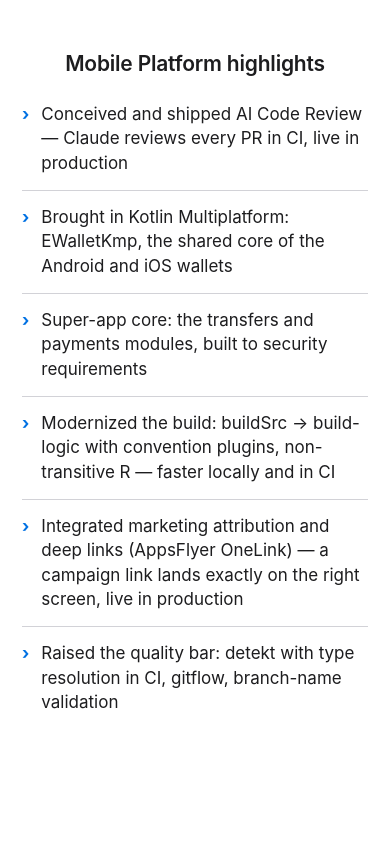
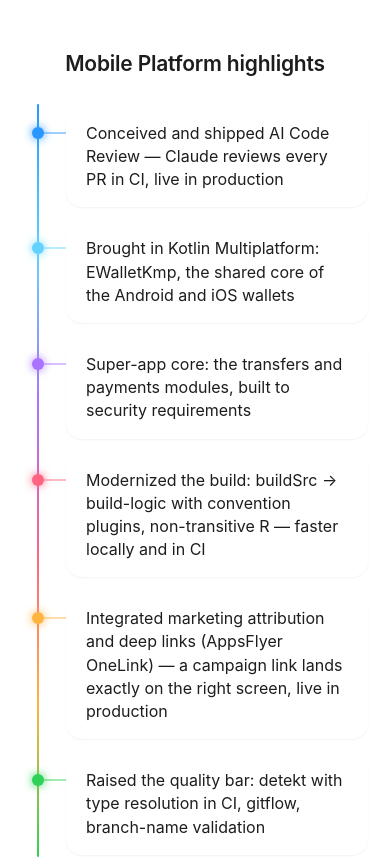
Before and after one commit to saburjonsafarov/sshorg.com, a plain HTML site: page site/index.html in a window 390 px wide. Shown: the part 2911-3769 px from the top of the page. Drawn offline with Linux system fonts and the light colour scheme.

Commit message:
Highlights как git-граф + фикс конфликта reveal и hover
- «Ключевое в Mobile Platform» вместо плоского списка — git-граф:
  вертикальная ось в фирменном градиенте, шесть цветных узлов-коммитов
  со свечением, ветви-соединители к карточкам, hover-сдвиг
- баг-фикс: html.js .reveal.in { transform: none } перебивал по
  специфичности все :hover-transform (включая lift карточек);
  скрытое состояние переехало в .reveal:not(.in) — после появления
  transform возвращается элементу
- каскад-стаггер из CSS nth-child в JS: батч IO сортируется по
  вертикали, .in ставится через setTimeout ×80ms — задержки больше
  не липнут к hover-переходам

```diff
--- a/site/app.js
+++ b/site/app.js
@@ -672,12 +672,15 @@ function revealOnScroll() {
     blocks.forEach((block) => block.classList.add('in'));
     return;
   }
+  const STAGGER_MS = 80;
   const observer = new IntersectionObserver((entries) => {
-    entries.forEach((entry) => {
-      if (entry.isIntersecting) {
-        entry.target.classList.add('in');
-        observer.unobserve(entry.target);
-      }
+    // батч, попавший во вьюпорт одновременно, появляется каскадом сверху вниз
+    const visible = entries
+      .filter((entry) => entry.isIntersecting)
+      .sort((a, b) => a.boundingClientRect.top - b.boundingClientRect.top);
+    visible.forEach((entry, index) => {
+      window.setTimeout(() => entry.target.classList.add('in'), index * STAGGER_MS);
+      observer.unobserve(entry.target);
     });
   }, { rootMargin: '0px 0px -10% 0px' });
   blocks.forEach((block) => observer.observe(block));
--- a/site/index.html
+++ b/site/index.html
@@ -86,13 +86,13 @@
       <h2 id="expTitle" class="band-title reveal" data-i18n="exp_title">Опыт</h2>
       <p class="lede reveal" data-i18n="exp_text">Путь начал ещё студентом — волонтёром в отделе разработки Худжандского политеха (оттуда вырос DicTeach). Bank Eskhata, Худжанд — почти пять лет в одной команде: волонтёр (ноябрь 2021) → стажёр → Junior → Middle → Senior Android-разработчик с ноября 2025; менторство джунов. Траектория технологий: C#/.NET → Kotlin/Android → Kotlin Multiplatform → сейчас осваиваю Swift/iOS.</p>
       <h3 class="exp-highlights-title reveal" data-i18n="hl_title">Ключевое в Mobile Platform</h3>
-      <ul class="exp-highlights reveal">
-        <li data-i18n="hl_ai">Придумал и внедрил AI Code Review — Claude в CI ревьюит каждый PR, в проде</li>
-        <li data-i18n="hl_kmp">Занёс Kotlin Multiplatform: EWalletKmp — общее ядро Android- и iOS-кошельков</li>
-        <li data-i18n="hl_core">Ядро супераппа: модули переводов и платежей с требованиями безопасности</li>
-        <li data-i18n="hl_build">Модернизировал сборку: buildSrc → build-logic с convention plugins, non-transitive R — быстрее локально и в CI</li>
-        <li data-i18n="hl_appsflyer">Интегрировал маркетинговую атрибуцию и deep links (AppsFlyer OneLink) — ссылка кампании ведёт точно в нужный экран, в проде</li>
-        <li data-i18n="hl_quality">Поднял планку качества: detekt с type-resolution в CI, gitflow, валидация веток</li>
+      <ul class="exp-highlights">
+        <li class="reveal" data-i18n="hl_ai">Придумал и внедрил AI Code Review — Claude в CI ревьюит каждый PR, в проде</li>
+        <li class="reveal" data-i18n="hl_kmp">Занёс Kotlin Multiplatform: EWalletKmp — общее ядро Android- и iOS-кошельков</li>
+        <li class="reveal" data-i18n="hl_core">Ядро супераппа: модули переводов и платежей с требованиями безопасности</li>
+        <li class="reveal" data-i18n="hl_build">Модернизировал сборку: buildSrc → build-logic с convention plugins, non-transitive R — быстрее локально и в CI</li>
+        <li class="reveal" data-i18n="hl_appsflyer">Интегрировал маркетинговую атрибуцию и deep links (AppsFlyer OneLink) — ссылка кампании ведёт точно в нужный экран, в проде</li>
+        <li class="reveal" data-i18n="hl_quality">Поднял планку качества: detekt с type-resolution в CI, gitflow, валидация веток</li>
       </ul>
     </div>
   </section>
--- a/site/style.css
+++ b/site/style.css
@@ -463,30 +463,77 @@ html.js .hero-actions { animation: hero-enter 0.8s 0.45s cubic-bezier(0.22, 1, 0
   text-align: center;
 }
 
+/* git-граф достижений: градиентная ось, цветные узлы-коммиты, ветви к карточкам */
 .exp-highlights {
   list-style: none;
-  margin: 0 auto;
-  padding: 0;
+  margin: 8px auto 0;
+  padding: 4px 0 4px 44px;
   max-width: 640px;
   text-align: left;
+  position: relative;
+}
+
+.exp-highlights::before {
+  content: "";
+  position: absolute;
+  left: 15px;
+  top: 16px;
+  bottom: 16px;
+  width: 2px;
+  border-radius: 2px;
+  background: linear-gradient(180deg, #2997ff, #64d2ff, #a972ff, #ff6482, #ffb340, #30d158);
 }
 
 .exp-highlights li {
-  display: flex;
-  gap: 12px;
-  padding: 14px 0;
-  border-bottom: 1px solid var(--chip-border);
-  font-size: 17px;
+  position: relative;
+  margin: 14px 0;
+  padding: 16px 20px;
+  background: var(--card);
+  border-radius: 16px;
+  box-shadow: 0 1px 2px rgba(0, 0, 0, 0.05);
+  font-size: 16px;
   line-height: 1.45;
+  transition: transform 0.25s ease, box-shadow 0.25s ease;
 }
 
-.exp-highlights li:last-child { border-bottom: 0; }
+.exp-highlights li:hover {
+  transform: translateX(4px);
+  box-shadow: 0 6px 20px rgba(0, 0, 0, 0.08);
+}
 
+.exp-highlights li:nth-child(1) { --node-color: #2997ff; }
+.exp-highlights li:nth-child(2) { --node-color: #64d2ff; }
+.exp-highlights li:nth-child(3) { --node-color: #a972ff; }
+.exp-highlights li:nth-child(4) { --node-color: #ff6482; }
+.exp-highlights li:nth-child(5) { --node-color: #ffb340; }
+.exp-highlights li:nth-child(6) { --node-color: #30d158; }
+
+/* узел-коммит на оси */
 .exp-highlights li::before {
-  content: "›";
-  color: var(--accent);
-  font-weight: 700;
-  flex-shrink: 0;
+  content: "";
+  position: absolute;
+  left: -34px;
+  top: 21px;
+  width: 12px;
+  height: 12px;
+  border-radius: 50%;
+  background: var(--node-color);
+  box-shadow: 0 0 10px var(--node-color);
+}
+
+/* ветвь от оси к карточке */
+.exp-highlights li::after {
+  content: "";
+  position: absolute;
+  left: -28px;
+  top: 26px;
+  width: 28px;
+  height: 2px;
+  background: color-mix(in srgb, var(--node-color) 45%, transparent);
+}
+
+@media (prefers-reduced-motion: reduce) {
+  .exp-highlights li:hover { transform: none; }
 }
 
 /* ─── Бенто-карточки ─── */
@@ -637,26 +684,22 @@ html.js .hero-actions { animation: hero-enter 0.8s 0.45s cubic-bezier(0.22, 1, 0
 
 /* скрытое стартовое состояние — только при работающем JS (html.js вешает app.js),
    иначе контент был бы навсегда невидим без скриптов */
+/* скрытое состояние — только :not(.in): после появления transform возвращается
+   элементу, и hover-эффекты не перебиваются специфичностью reveal-правил.
+   Каскад-стаггер задаёт JS (setTimeout по вертикальному порядку батча). */
 html.js .reveal {
-  opacity: 0;
-  transform: translateY(24px) scale(0.96);
-  /* пружинка на въезде — back.out по рекомендации motion-пресета */
   transition: opacity 0.5s ease, transform 0.55s cubic-bezier(0.34, 1.4, 0.64, 1);
 }
 
-html.js .reveal.in { opacity: 1; transform: none; }
-
-/* каскад внутри бенто-сетки: карточки догоняют друг друга */
-html.js .bento .reveal:nth-child(2) { transition-delay: 0.08s; }
-html.js .bento .reveal:nth-child(3) { transition-delay: 0.16s; }
-html.js .bento .reveal:nth-child(4) { transition-delay: 0.24s; }
-
-html.js .stats-row .reveal:nth-child(2) { transition-delay: 0.1s; }
-html.js .stats-row .reveal:nth-child(3) { transition-delay: 0.2s; }
+html.js .reveal:not(.in) {
+  opacity: 0;
+  transform: translateY(24px) scale(0.96);
+}
 
 @media (prefers-reduced-motion: reduce) {
   html { scroll-behavior: auto; }
-  html.js .reveal { opacity: 1; transform: none; transition: none; }
+  html.js .reveal:not(.in) { opacity: 1; transform: none; }
+  html.js .reveal { transition: none; }
 }
 
 /* ─── Мобильная сетка ─── */
```
